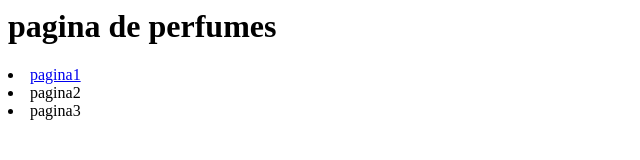
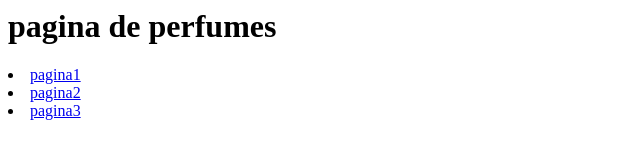
Before and after one commit to elchetos3000/pag-perfumes, a plain HTML site: page index.html in a window 1280 px wide. Shown: the whole page, without its empty margins (0-640 px from the left). Drawn offline with Linux system fonts and the light colour scheme.

Commit message:
correcion de la letra a

```diff
--- a/index.html
+++ b/index.html
@@ -1,6 +1,6 @@
 <h1>pagina de perfumes</h1>
 <u1>
 <li><a href="pagina1.html">pagina1</a></li>
-<li><a href="pagina2.html"></a>pagina2</li>
-<li><a href="pagina3.html"></a>pagina3</li>
+<li><a href="pagina2.html">pagina2</a></li>
+<li><a href="pagina3.html">pagina3</a></li>
 </u1>
```
